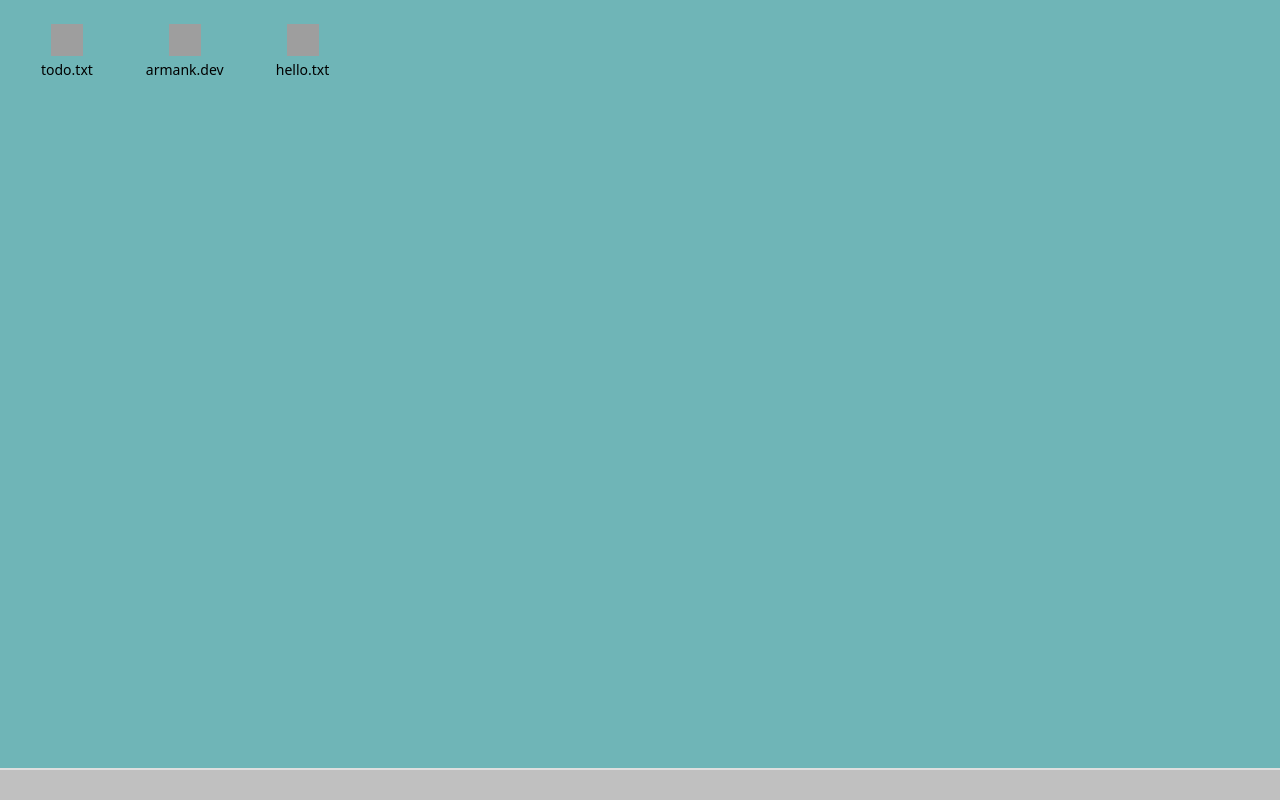
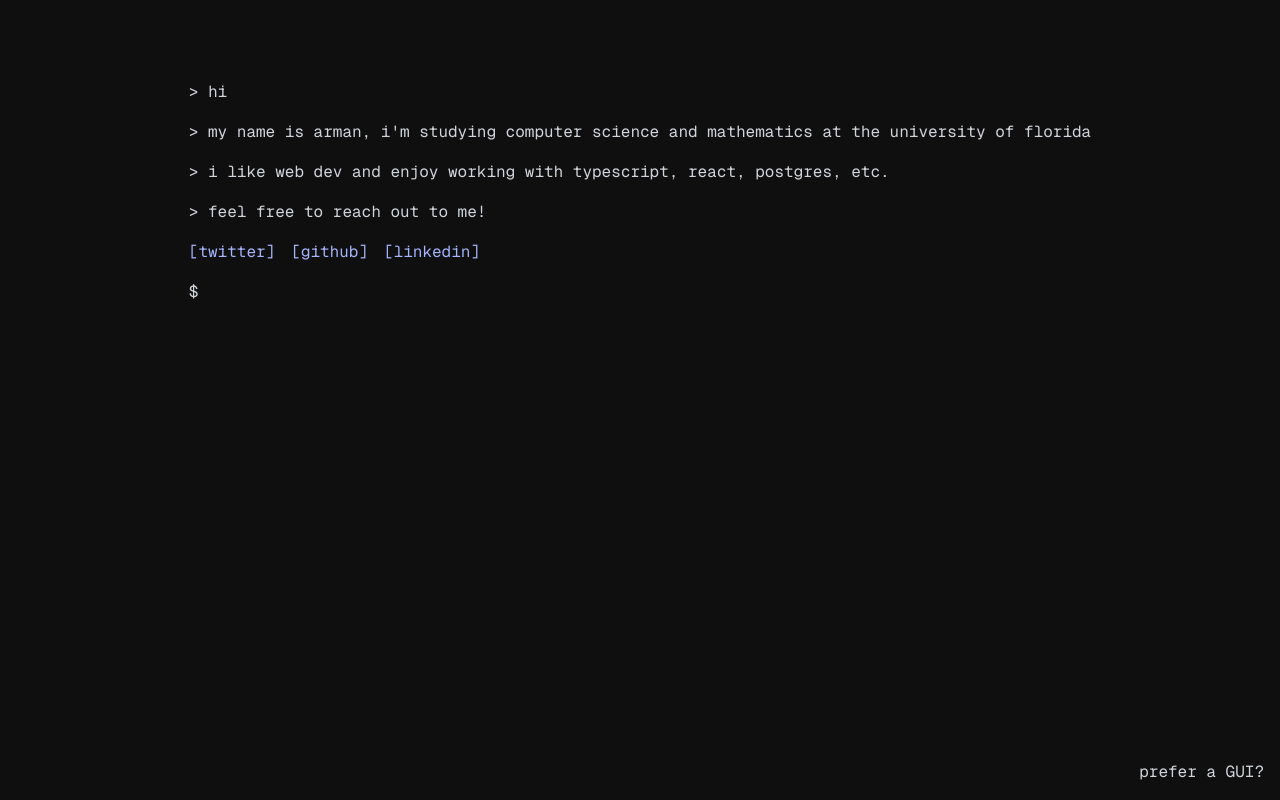
Before and after one commit to sangwaboi/sangwaboi.github.io, a Next.js app: page / in a window 1280 px wide. Built offline with nearby package versions, Linux system fonts and the light colour scheme; grey boxes are pictures that could not be loaded.

Commit message:
merge retro and homepage

```diff
--- /dev/null
+++ b/src/app/desktop/page.tsx
@@ -0,0 +1,11 @@
+import MiniDesktop from "../gui/mini-desktop";
+
+function page() {
+  return (
+    <div>
+      <MiniDesktop />
+    </div>
+  );
+}
+
+export default page;
--- a/src/app/mini-desktop.tsx
+++ b/src/app/gui/mini-desktop.tsx
@@ -2,8 +2,10 @@
 import React, { useState } from "react";
 import { File } from "lucide-react";
 import Image from "next/image";
+import Link from "next/link";
 
 const MiniDesktop = () => {
+  // todo: clean up this code...
   const [selectedFile, setSelectedFile] = useState(null);
   const [openWindows, setOpenWindows] = useState([]);
   const [windowPositions, setWindowPositions] = useState({});
@@ -16,11 +18,9 @@ const MiniDesktop = () => {
   const [resizeStart, setResizeStart] = useState({ x: 0, y: 0 });
 
   const files = {
-    "todo.txt": "Shopping List:\n- Milk\n- Bread\n- Eggs\n- Coffee",
-    "armank.dev":
-      "Remember to:\n1. Call mom\n2. Pay bills\n3. Schedule dentist appointment",
-    "hello.txt":
-      "Hello World!\nThis is a sample text file.\nFeel free to click around!",
+    "armank.dev": "under construction... 🚧",
+    "projects.txt": "under construction... 🚧",
+    "experience.txt": "under construction... 🚧",
   };
 
   const handleFileClick = (fileName: string, e: React.MouseEvent) => {
@@ -296,6 +296,9 @@ const MiniDesktop = () => {
           borderTop: "2px solid #dfdfdf",
         }}
       >
+        <Link href="/" className="absolute right-0 mr-4 hover:underline">
+          prefer a CLI?
+        </Link>
         {openWindows.map((window) => (
           <button
             key={window.id}
--- /dev/null
+++ b/src/app/gui/page.tsx
@@ -0,0 +1,11 @@
+import MiniDesktop from "./mini-desktop";
+
+function page() {
+  return (
+    <div>
+      <MiniDesktop />
+    </div>
+  );
+}
+
+export default page;
--- a/src/app/layout.tsx
+++ b/src/app/layout.tsx
@@ -2,11 +2,6 @@ import type { Metadata } from "next";
 import localFont from "next/font/local";
 import "./globals.css";
 
-const geistSans = localFont({
-  src: "./fonts/GeistVF.woff",
-  variable: "--font-geist-sans",
-  weight: "100 900",
-});
 const geistMono = localFont({
   src: "./fonts/GeistMonoVF.woff",
   variable: "--font-geist-mono",
@@ -14,8 +9,8 @@ const geistMono = localFont({
 });
 
 export const metadata: Metadata = {
-  title: "Create Next App",
-  description: "Generated by create next app",
+  title: "arman's living room",
+  description: "arman's living room",
 };
 
 export default function RootLayout({
@@ -24,12 +19,8 @@ export default function RootLayout({
   children: React.ReactNode;
 }>) {
   return (
-    <html lang="en">
-      <body
-        className={`${geistSans.variable} ${geistMono.variable} antialiased`}
-      >
-        {children}
-      </body>
+    <html className="bg-[#0f0f0f]" lang="en">
+      <body className={geistMono.className}>{children}</body>
     </html>
   );
 }
--- a/src/app/page.tsx
+++ b/src/app/page.tsx
@@ -1,9 +1,62 @@
-import MiniDesktop from "./mini-desktop";
+import Link from "next/link";
 
 export default function Home() {
   return (
-    <div>
-      <MiniDesktop />
+    <div className="text-gray-300 p-4 w-full flex justify-center">
+      <div>
+        <div className="mb-4 mt-16 flex flex-col gap-4">
+          <p>&gt; hi</p>
+          <p>
+            &gt; my name is arman, i'm studying computer science and mathematics
+            at the university of florida
+          </p>
+          <p>
+            &gt; i like web dev and enjoy working with typescript, react,
+            postgres, etc.
+          </p>
+          <p>&gt; feel free to reach out to me!</p>
+          <div className="flex gap-4 text-indigo-300">
+            <Link
+              className="hover:font-bold hover:underline underline-offset-4"
+              href="https://x.com/ksw_arman"
+              target="_blank"
+              rel="noopener noreferrer"
+            >
+              [twitter]
+            </Link>
+            <Link
+              className="hover:font-bold hover:underline underline-offset-4"
+              href="https://github.com/armans-code"
+              target="_blank"
+              rel="noopener noreferrer"
+            >
+              [github]
+            </Link>
+            <Link
+              className="hover:font-bold hover:underline underline-offset-4"
+              href="https://www.linkedin.com/in/armankumaraswamy/"
+              target="_blank"
+              rel="noopener noreferrer"
+            >
+              [linkedin]
+            </Link>
+          </div>
+        </div>
+        <div className="hidden sm:block">
+          <span className="mr-2">$</span>
+          <input
+            type="text"
+            className="bg-transparent border-none outline-none flex-grow"
+            autoFocus
+          />
+        </div>
+      </div>
+      <Link
+        href="/gui"
+        className="absolute bottom-0 right-0 mr-4 mb-4 hover:underline"
+      >
+        prefer a GUI?
+      </Link>
     </div>
   );
 }
```
